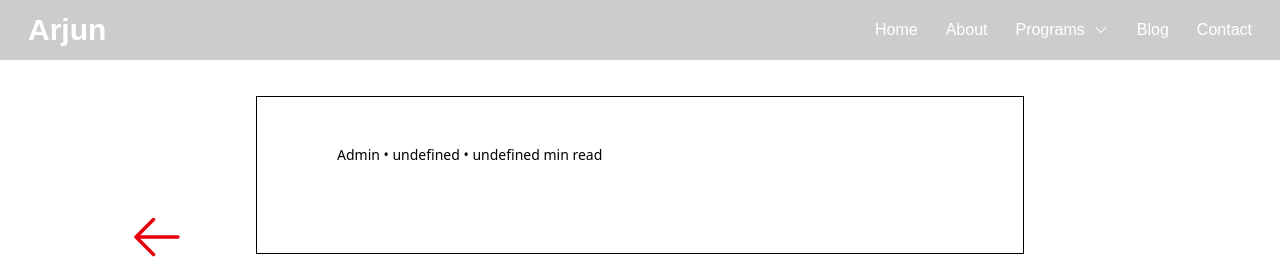
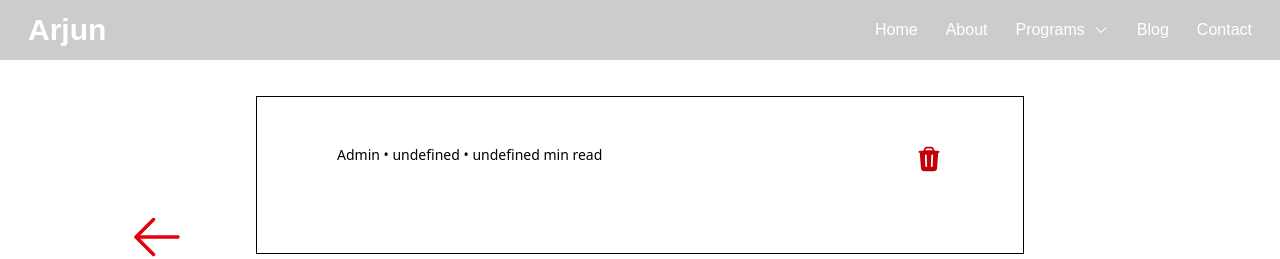
Before and after one commit to dharaniis/arjun-site, a React (Vite) app in the folder client/: page /blogPostPage/1 in a window 1280 px wide. Shown: the top 259 px of the page. Built offline with nearby package versions, Linux system fonts and the light colour scheme; a web font is replaced by a local one.

Commit message:
add deletePost button

```diff
--- a/client/src/pages/blog/BlogPostPage.tsx
+++ b/client/src/pages/blog/BlogPostPage.tsx
@@ -1,22 +1,32 @@
-import { Link, useParams } from "react-router-dom";
+import { Link, useNavigate, useParams } from "react-router-dom";
 import { BlogPostType } from '../../shared/types'
 import { useEffect, useState } from 'react'
 import Navbar from "../../components/Navbar";
 import Footer from "../../components/Footer";
-import { ArrowLeftIcon } from "@heroicons/react/24/solid";
+import { ArrowLeftIcon, TrashIcon } from "@heroicons/react/24/solid";
 
 type Props = {}
 
 function BlogPostPage({}: Props) {
   const [blogPosts, setBlogPosts] = useState<Array<BlogPostType>>([]);
-
+  const  { id }  = useParams() as { id: string };
+  async function delPostReq() {
+    await fetch(`${import.meta.env.VITE_SERVER_URL}delPost`, {
+      method: "POST",
+      mode: "cors",
+      headers: {'Content-Type': 'application/json'},
+      body: JSON.stringify({id: id}),
+      redirect: "follow",
+    }).then(() => {
+        window.location.href ="/blog";
+    })
+  };
   useEffect(() => {
     const data:BlogPostType[] = JSON.parse(localStorage.getItem('blogPosts') as any);
     if (data) {
      setBlogPosts(data);
     }
   }, []);
-  const  { id }  = useParams() as { id: string };
   const postObj:BlogPostType = blogPosts.find(x => x.id === Number(id)) as BlogPostType;
 
   return (
@@ -24,6 +34,7 @@ function BlogPostPage({}: Props) {
       <Navbar/>
       <div className="py-24 flex justify-center items-center text-black font-sans text-center">
         <div className="relative w-[60%] space-y-10 px-20 py-12 h-fit border border-black ">
+          <button onClick={delPostReq} className="absolute right-20 top-12"><TrashIcon className="h-7 w-7 fill-red-700"/></button>
           <Link to="/blog"><ArrowLeftIcon className="w-14 h-14 top-[7rem] left-[-8rem] mr-10 absolute fill-red-600"/></Link>
           <p className="text-left w-full text-sm">{`Admin • ${postObj?.date} • ${postObj?.duration} min read`}</p>
           <h1 className="text-5xl font-bold">{postObj?.title}</h1>
```
Also changed, not shown: 1 other file (tests, documents, lock files or other folders).
